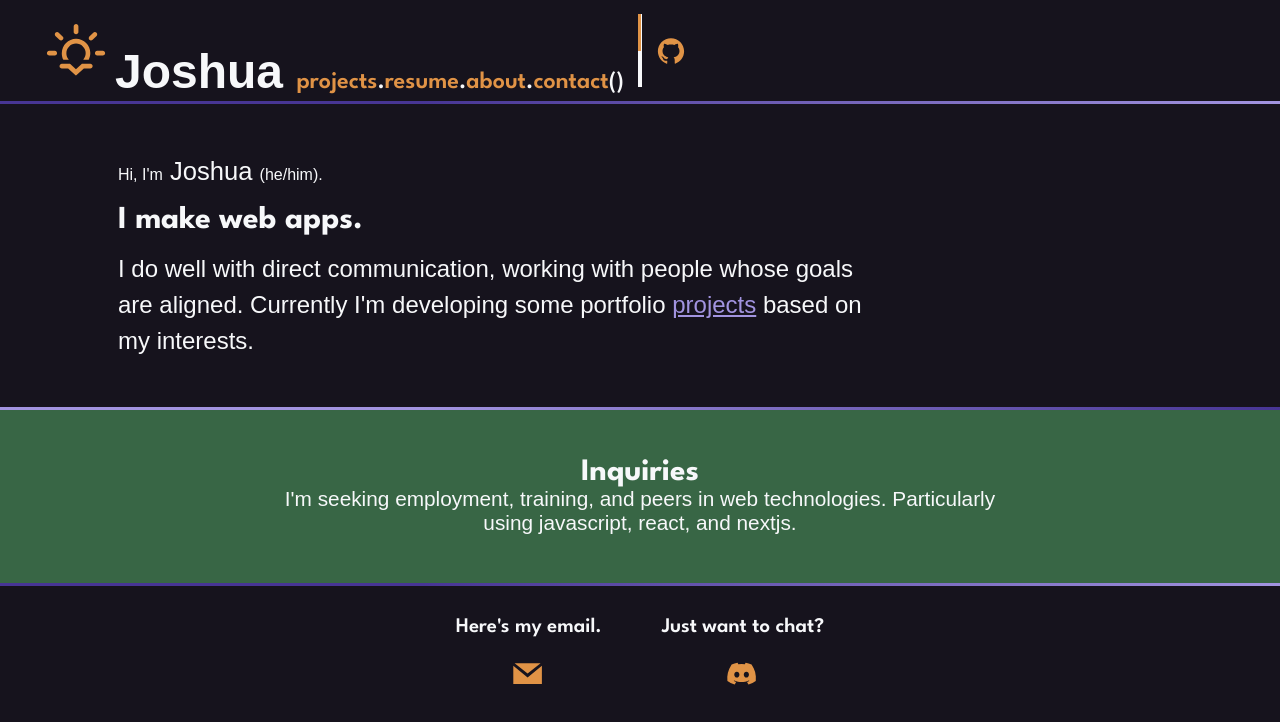
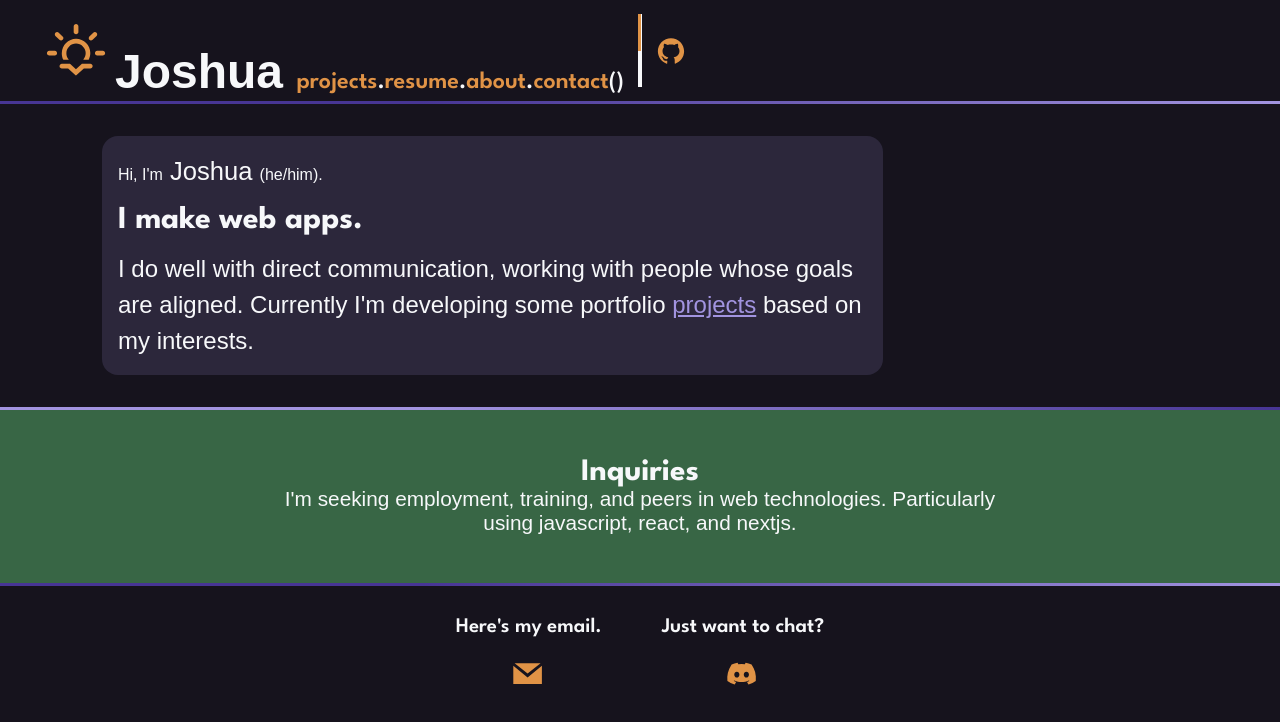
Before and after one commit to CarpentersKeys/portfolio, a Next.js app: page / in a window 1280 px wide. Shown: the top 722 px of the page. Built offline with nearby package versions, Linux system fonts and the light colour scheme; a web font is replaced by a local one.

Commit message:
minor styling changings and prep

```diff
--- a/next.config.mjs
+++ b/next.config.mjs
@@ -7,7 +7,7 @@ const nextConfig = {
       'avatars.githubusercontent.com',
       'repository-images.githubusercontent.com'
     ],
-  }
+  },
 }
 
 export default nextConfig;
--- a/pages/index.js
+++ b/pages/index.js
@@ -5,13 +5,15 @@ export default function Home() {
   return (
     <div>
       <section id={styles.intro}>
-        <p className={styles.greeting}>Hi, I&apos;m<span> Joshua </span>(he/him).</p>
+        <div id= {styles.contentCard}>
+          <p className={styles.greeting}>Hi, I&apos;m<span> Joshua </span>(he/him).</p>
 
-        <h2>I make web apps.</h2>
+          <h2>I make web apps.</h2>
 
-        <p>I do well with direct communication, working with people whose goals are aligned.
-          Currently I&apos;m developing some portfolio <a href="https://rememblance.vercel.app/">projects</a> based on my interests.
-        </p>
+          <p>I do well with direct communication, working with people whose goals are aligned.
+            Currently I&apos;m developing some portfolio <a href="https://rememblance.vercel.app/">projects</a> based on my interests.
+          </p>
+        </div>
       </section>
     </div>
   )
--- a/styles/Home.module.scss
+++ b/styles/Home.module.scss
@@ -1,8 +1,16 @@
 #intro {
   max-width: 845.091px;
   margin: 0 auto;
-  padding: 3rem;
+  padding: 2rem;
 }
+
+#contentCard {
+  margin: 0;
+  padding: 1rem;
+  background-color: var(--tert-transp-clr);
+  border-radius: 1rem;
+}
+
 
 #intro p {
   line-height: 1.5;
```
Also changed, not shown: pages/projects/index.js (+12 -0 lines).
